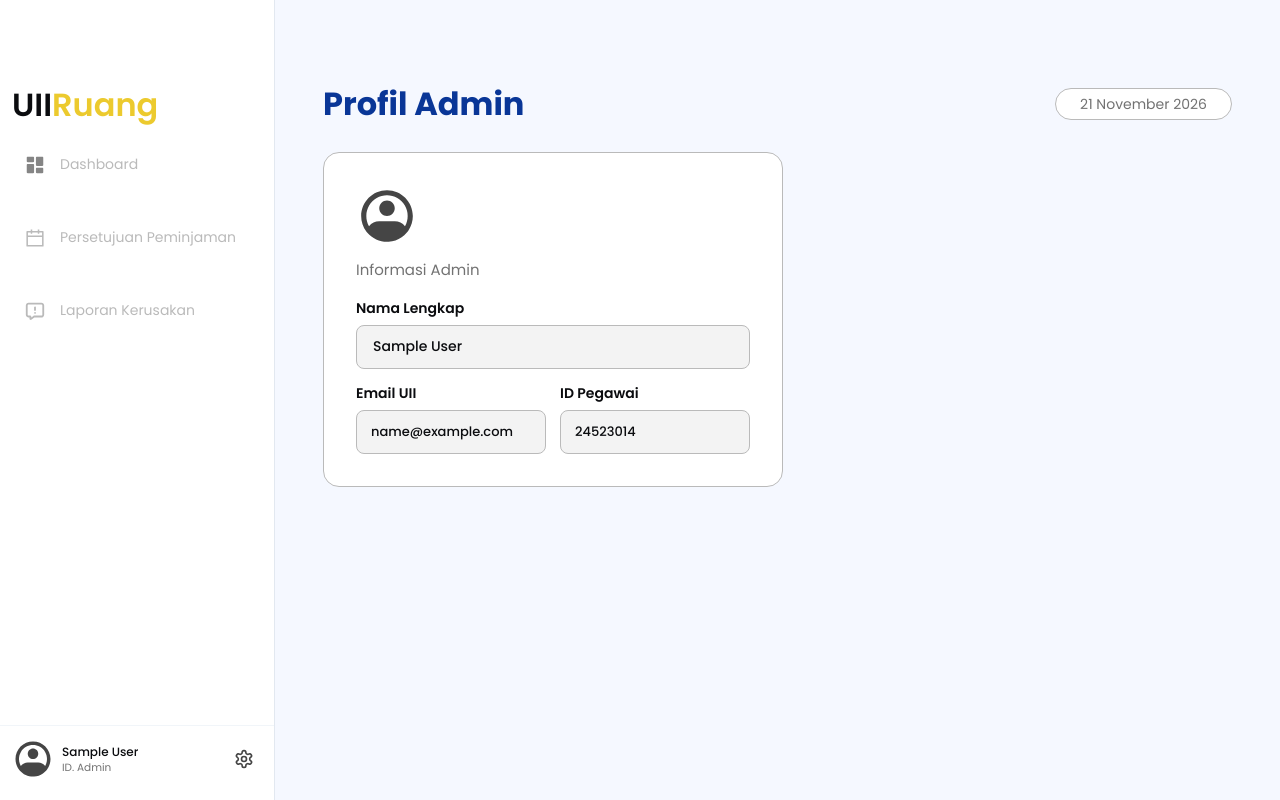
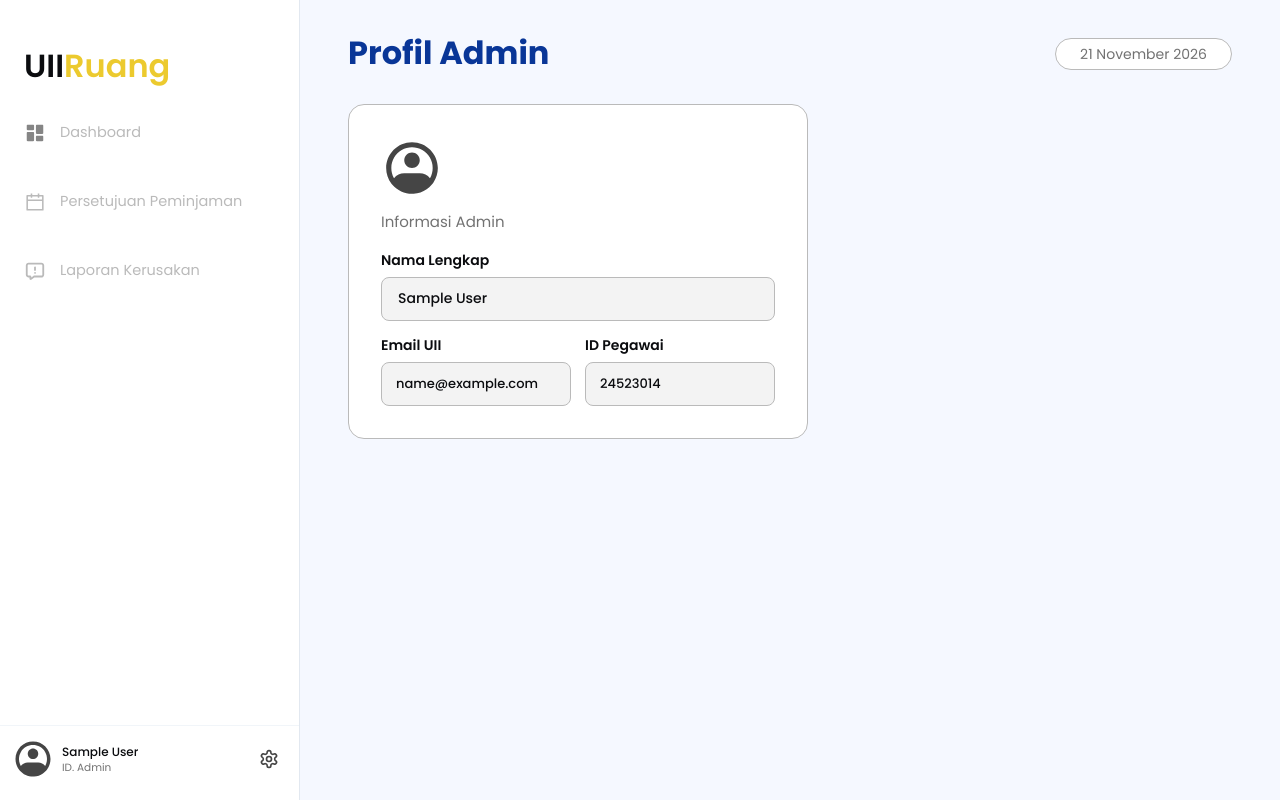
Before and after one commit to Hunnnnnnn/uii-ruang, a React (Vite) app: page /admin/profil in a window 1280 px wide. Built offline with nearby package versions, Linux system fonts and the light colour scheme; no server answers; sample sign-in values are in the browser's storage; a web font is replaced by a local one.

Commit message:
fix(layout): reduce excessive top spacing and widen sidebar container across all student and admin pages

```diff
--- a/src/components/layout/AdminSidebar.tsx
+++ b/src/components/layout/AdminSidebar.tsx
@@ -40,8 +40,8 @@ export const AdminSidebar: React.FC<AdminSidebarProps> = ({ isMobileOpen = false
   const navContent = (
     <div className="flex flex-col justify-between h-full w-full">
       <div className="w-full">
-        {/* Brand Logo UIIRuang Admin (Figma exact: x=12px, y=69px, w=169px, h=47px) */}
-        <div className="pt-[48px] lg:pt-[69px] pl-[20px] lg:pl-[12px] h-[110px] lg:h-[140px] flex items-center justify-between pr-4">
+        {/* Brand Logo UIIRuang Admin: Posisi rapi dekat atas */}
+        <div className="pt-6 lg:pt-8 pl-6 h-[85px] lg:h-[100px] flex items-center justify-between pr-4">
           <div className="flex items-center">
             <span className="font-['Poppins'] text-[32px] font-semibold text-[#0B0C0F] leading-none">
               UII
@@ -62,7 +62,7 @@ export const AdminSidebar: React.FC<AdminSidebarProps> = ({ isMobileOpen = false
         </div>
 
         {/* 3 Nav Items Admin (Dashboard, Persetujuan Peminjaman, Laporan Kerusakan) */}
-        <nav className="flex flex-col gap-[20px] lg:gap-[24px] w-full mt-2 lg:mt-0">
+        <nav className="flex flex-col gap-[18px] lg:gap-[20px] w-full mt-2">
           {/* 1. Dashboard */}
           <NavLink
             to="/admin/dashboard"
@@ -78,7 +78,7 @@ export const AdminSidebar: React.FC<AdminSidebarProps> = ({ isMobileOpen = false
                 {isActive && (
                   <div className="absolute left-0 top-0 bottom-0 w-[4px] bg-[#093697] rounded-r-[8px]" />
                 )}
-                <div className="flex items-center gap-[14px] pl-[20px] lg:pl-[24px] pr-3">
+                <div className="flex items-center gap-[14px] pl-6 pr-4">
                   <img
                     src={iconDashboard}
                     alt=""
@@ -89,7 +89,7 @@ export const AdminSidebar: React.FC<AdminSidebarProps> = ({ isMobileOpen = false
                         : 'grayscale(100%) opacity(0.6)',
                     }}
                   />
-                  <span className="font-['Poppins'] text-[14px] font-normal leading-normal whitespace-nowrap">
+                  <span className="font-['Poppins'] text-[14.5px] font-normal leading-normal whitespace-nowrap">
                     Dashboard
                   </span>
                 </div>
@@ -112,7 +112,7 @@ export const AdminSidebar: React.FC<AdminSidebarProps> = ({ isMobileOpen = false
                 {isActive && (
                   <div className="absolute left-0 top-0 bottom-0 w-[4px] bg-[#093697] rounded-r-[8px]" />
                 )}
-                <div className="flex items-center gap-[14px] pl-[20px] lg:pl-[24px] pr-3">
+                <div className="flex items-center gap-[14px] pl-6 pr-4">
                   <img
                     src={iconCalendar}
                     alt=""
@@ -123,7 +123,7 @@ export const AdminSidebar: React.FC<AdminSidebarProps> = ({ isMobileOpen = false
                         : 'none',
                     }}
                   />
-                  <span className="font-['Poppins'] text-[14px] font-normal leading-normal whitespace-nowrap">
+                  <span className="font-['Poppins'] text-[14.5px] font-normal leading-normal whitespace-nowrap">
                     Persetujuan Peminjaman
                   </span>
                 </div>
@@ -146,7 +146,7 @@ export const AdminSidebar: React.FC<AdminSidebarProps> = ({ isMobileOpen = false
                 {isActive && (
                   <div className="absolute left-0 top-0 bottom-0 w-[4px] bg-[#093697] rounded-r-[8px]" />
                 )}
-                <div className="flex items-center gap-[14px] pl-[20px] lg:pl-[24px] pr-3">
+                <div className="flex items-center gap-[14px] pl-6 pr-4">
                   <img
                     src={iconWarning}
                     alt=""
@@ -157,7 +157,7 @@ export const AdminSidebar: React.FC<AdminSidebarProps> = ({ isMobileOpen = false
                         : 'none',
                     }}
                   />
-                  <span className="font-['Poppins'] text-[14px] font-normal leading-normal whitespace-nowrap">
+                  <span className="font-['Poppins'] text-[14.5px] font-normal leading-normal whitespace-nowrap">
                     Laporan Kerusakan
                   </span>
                 </div>
@@ -250,8 +250,8 @@ export const AdminSidebar: React.FC<AdminSidebarProps> = ({ isMobileOpen = false
 
   return (
     <>
-      {/* 1. Tampilan Desktop: Sticky top-0 h-screen */}
-      <aside className="hidden lg:flex w-[275px] min-w-[275px] sticky top-0 h-screen bg-white flex-col justify-between border-r border-[#E2E8F0] select-none z-20 shrink-0">
+      {/* 1. Tampilan Desktop: Sticky top-0 h-screen, lebar luas tanpa teks terpotong */}
+      <aside className="hidden lg:flex w-[300px] min-w-[300px] sticky top-0 h-screen bg-white flex-col justify-between border-r border-[#E2E8F0] select-none z-20 shrink-0">
         {navContent}
       </aside>
 
@@ -262,7 +262,7 @@ export const AdminSidebar: React.FC<AdminSidebarProps> = ({ isMobileOpen = false
             className="fixed inset-0 bg-black/40 backdrop-blur-xs transition-opacity"
             onClick={onClose}
           />
-          <aside className="fixed left-0 top-0 bottom-0 w-[275px] max-w-[85vw] bg-white z-10 flex flex-col justify-between border-r border-[#E2E8F0] shadow-2xl animate-in slide-in-from-left duration-200">
+          <aside className="fixed left-0 top-0 bottom-0 w-[300px] max-w-[85vw] bg-white z-10 flex flex-col justify-between border-r border-[#E2E8F0] shadow-2xl animate-in slide-in-from-left duration-200">
             {navContent}
           </aside>
         </div>
--- a/src/pages/AdminDashboardPage.tsx
+++ b/src/pages/AdminDashboardPage.tsx
@@ -108,10 +108,10 @@ export const AdminDashboardPage: React.FC = () => {
   return (
     <div className="bg-[#F5F8FF] min-h-screen w-full select-none">
       {/* Full Screen Responsive Content Wrapper */}
-      <div className="pt-6 sm:pt-8 lg:pt-[88px] px-4 sm:px-6 lg:px-12 pb-16 w-full">
+      <div className="pt-5 sm:pt-6 lg:pt-8 px-4 sm:px-6 lg:px-12 pb-16 w-full">
         {/* Header Row: Full width with Title (left) & Date Pill (right) */}
-        <div className="flex flex-row items-center justify-between w-full mb-6 sm:mb-8 gap-2">
-          <h1 className="font-['Poppins'] font-bold text-[24px] sm:text-[32px] text-[#093697] leading-none truncate">
+        <div className="flex flex-row items-center justify-between w-full mb-6 sm:mb-7 gap-3 min-h-[44px]">
+          <h1 className="font-['Poppins'] font-bold text-[24px] sm:text-[32px] text-[#093697] leading-tight pb-0.5 flex-1 min-w-0">
             Dashboard Admin
           </h1>
 
--- a/src/pages/AdminProfilePage.tsx
+++ b/src/pages/AdminProfilePage.tsx
@@ -9,10 +9,10 @@ export const AdminProfilePage: React.FC = () => {
   return (
     <div className="bg-[#F5F8FF] min-h-screen w-full select-none font-['Poppins']">
       {/* Responsive Content Wrapper */}
-      <div className="pt-6 sm:pt-8 lg:pt-[88px] px-4 sm:px-6 lg:px-12 pb-16 w-full">
+      <div className="pt-5 sm:pt-6 lg:pt-8 px-4 sm:px-6 lg:px-12 pb-16 w-full">
         {/* Header Row: Title on Left & Date Pill on Right */}
-        <div className="flex flex-row items-center justify-between w-full mb-6 sm:mb-8 gap-2">
-          <h1 className="font-['Poppins'] font-bold text-[24px] sm:text-[32px] text-[#093697] leading-none truncate">
+        <div className="flex flex-row items-center justify-between w-full mb-6 sm:mb-7 gap-3 min-h-[44px]">
+          <h1 className="font-['Poppins'] font-bold text-[24px] sm:text-[32px] text-[#093697] leading-tight pb-0.5 flex-1 min-w-0">
             Profil Admin
           </h1>
 
--- a/src/pages/ApprovalPage.tsx
+++ b/src/pages/ApprovalPage.tsx
@@ -121,10 +121,10 @@ export const ApprovalPage: React.FC = () => {
   return (
     <div className="bg-[#F5F8FF] min-h-screen w-full select-none">
       {/* Full Screen Responsive Content Wrapper */}
-      <div className="pt-6 sm:pt-8 lg:pt-[88px] px-4 sm:px-6 lg:px-12 pb-16 w-full">
+      <div className="pt-5 sm:pt-6 lg:pt-8 px-4 sm:px-6 lg:px-12 pb-16 w-full">
         {/* Header Row: Full width with Title (left) & Date Pill (right) */}
-        <div className="flex flex-row items-center justify-between w-full mb-6 sm:mb-8 gap-2">
-          <h1 className="font-['Poppins'] font-bold text-[24px] sm:text-[32px] text-[#093697] leading-none truncate">
+        <div className="flex flex-row items-center justify-between w-full mb-6 sm:mb-7 gap-3 min-h-[44px]">
+          <h1 className="font-['Poppins'] font-bold text-[24px] sm:text-[32px] text-[#093697] leading-tight pb-0.5 flex-1 min-w-0">
             Persetujuan Peminjaman
           </h1>
 
--- a/src/pages/BookingCalendarPage.tsx
+++ b/src/pages/BookingCalendarPage.tsx
@@ -348,10 +348,10 @@ export const BookingCalendarPage: React.FC = () => {
   return (
     <div className="bg-[#F5F8FF] min-h-screen w-full select-none">
       {/* Container utama responsif */}
-      <div className="pt-6 sm:pt-8 lg:pt-[88px] px-4 sm:px-6 lg:px-12 pb-16 w-full">
+      <div className="pt-5 sm:pt-6 lg:pt-8 px-4 sm:px-6 lg:px-12 pb-16 w-full">
         {/* Header Row: Judul di kiri, Tanggal di kanan */}
-        <div className="flex flex-row items-center justify-between w-full mb-6 gap-2">
-          <h1 className="font-['Poppins'] font-bold text-[24px] sm:text-[32px] text-[#093697] leading-none truncate">
+        <div className="flex flex-row items-center justify-between w-full mb-6 gap-3 min-h-[44px]">
+          <h1 className="font-['Poppins'] font-bold text-[24px] sm:text-[32px] text-[#093697] leading-tight pb-0.5 flex-1 min-w-0">
             Peminjaman Ruangan
           </h1>
 
--- a/src/pages/DamageReportPage.tsx
+++ b/src/pages/DamageReportPage.tsx
@@ -62,10 +62,10 @@ export const DamageReportPage: React.FC = () => {
   return (
     <div className="bg-[#F5F8FF] min-h-screen w-full select-none">
       {/* Full Screen Responsive Content Wrapper */}
-      <div className="pt-6 sm:pt-8 lg:pt-[88px] px-4 sm:px-6 lg:px-12 pb-16 w-full">
+      <div className="pt-5 sm:pt-6 lg:pt-8 px-4 sm:px-6 lg:px-12 pb-16 w-full">
         {/* Header Row: Full width with Title (left) & Date Pill (right) */}
-        <div className="flex flex-row items-center justify-between w-full mb-6 sm:mb-8 gap-2">
-          <h1 className="font-['Poppins'] font-bold text-[24px] sm:text-[32px] text-[#093697] leading-none truncate">
+        <div className="flex flex-row items-center justify-between w-full mb-6 sm:mb-7 gap-3 min-h-[44px]">
+          <h1 className="font-['Poppins'] font-bold text-[24px] sm:text-[32px] text-[#093697] leading-tight pb-0.5 flex-1 min-w-0">
             Laporan Kerusakan
           </h1>
 
--- a/src/pages/DashboardPage.tsx
+++ b/src/pages/DashboardPage.tsx
@@ -55,10 +55,10 @@ export const DashboardPage: React.FC = () => {
   return (
     <div className="bg-[#F5F8FF] min-h-screen w-full select-none">
       {/* Full Screen Responsive Content Wrapper */}
-      <div className="pt-6 sm:pt-8 lg:pt-[88px] px-4 sm:px-6 lg:px-12 pb-16 w-full">
+      <div className="pt-5 sm:pt-6 lg:pt-8 px-4 sm:px-6 lg:px-12 pb-16 w-full">
         {/* Header Row: Full width with Title (left) & Date Pill (right) */}
-        <div className="flex flex-row items-center justify-between w-full mb-6 sm:mb-8 gap-2">
-          <h1 className="font-['Poppins'] font-bold text-[24px] sm:text-[32px] text-[#093697] leading-none truncate">
+        <div className="flex flex-row items-center justify-between w-full mb-6 sm:mb-7 gap-3 min-h-[44px]">
+          <h1 className="font-['Poppins'] font-bold text-[24px] sm:text-[32px] text-[#093697] leading-tight pb-0.5 flex-1 min-w-0">
             Dashboard
           </h1>
 
--- a/src/pages/PengaduanFasilitasPage.tsx
+++ b/src/pages/PengaduanFasilitasPage.tsx
@@ -160,10 +160,10 @@ export const PengaduanFasilitasPage: React.FC = () => {
 
   return (
     <div className="bg-[#F5F8FF] min-h-screen w-full select-none">
-      <div className="pt-6 sm:pt-8 lg:pt-[88px] px-4 sm:px-6 lg:px-12 pb-16 w-full">
+      <div className="pt-5 sm:pt-6 lg:pt-8 px-4 sm:px-6 lg:px-12 pb-16 w-full">
         {/* Header Row: Judul di kiri, Tanggal Real-time di kanan */}
-        <div className="flex flex-row items-center justify-between w-full mb-6 gap-2">
-          <h1 className="font-['Poppins'] font-bold text-[24px] sm:text-[32px] text-[#093697] leading-none truncate">
+        <div className="flex flex-row items-center justify-between w-full mb-6 gap-3 min-h-[44px]">
+          <h1 className="font-['Poppins'] font-bold text-[24px] sm:text-[32px] text-[#093697] leading-tight pb-0.5 flex-1 min-w-0">
             Pengaduan Fasilitas
           </h1>
 
--- a/src/pages/ProfilePage.tsx
+++ b/src/pages/ProfilePage.tsx
@@ -96,10 +96,10 @@ export const ProfilePage: React.FC = () => {
   return (
     <div className="bg-[#F5F8FF] min-h-screen w-full select-none">
       {/* Container utama responsif */}
-      <div className="pt-6 sm:pt-8 lg:pt-[88px] px-4 sm:px-6 lg:px-12 pb-16 w-full">
+      <div className="pt-5 sm:pt-6 lg:pt-8 px-4 sm:px-6 lg:px-12 pb-16 w-full">
         {/* Header Row: Judul di kiri, Tanggal di kanan */}
-        <div className="flex flex-row items-center justify-between w-full gap-2 mb-6 sm:mb-8">
-          <h1 className="font-['Poppins'] font-bold text-[24px] sm:text-[32px] text-[#093697] leading-none truncate">
+        <div className="flex flex-row items-center justify-between w-full gap-3 mb-6 sm:mb-7 min-h-[44px]">
+          <h1 className="font-['Poppins'] font-bold text-[24px] sm:text-[32px] text-[#093697] leading-tight pb-0.5 flex-1 min-w-0">
             Profil
           </h1>
 
```
Also changed, not shown: src/components/layout/Sidebar.tsx (+13 -13 lines).
